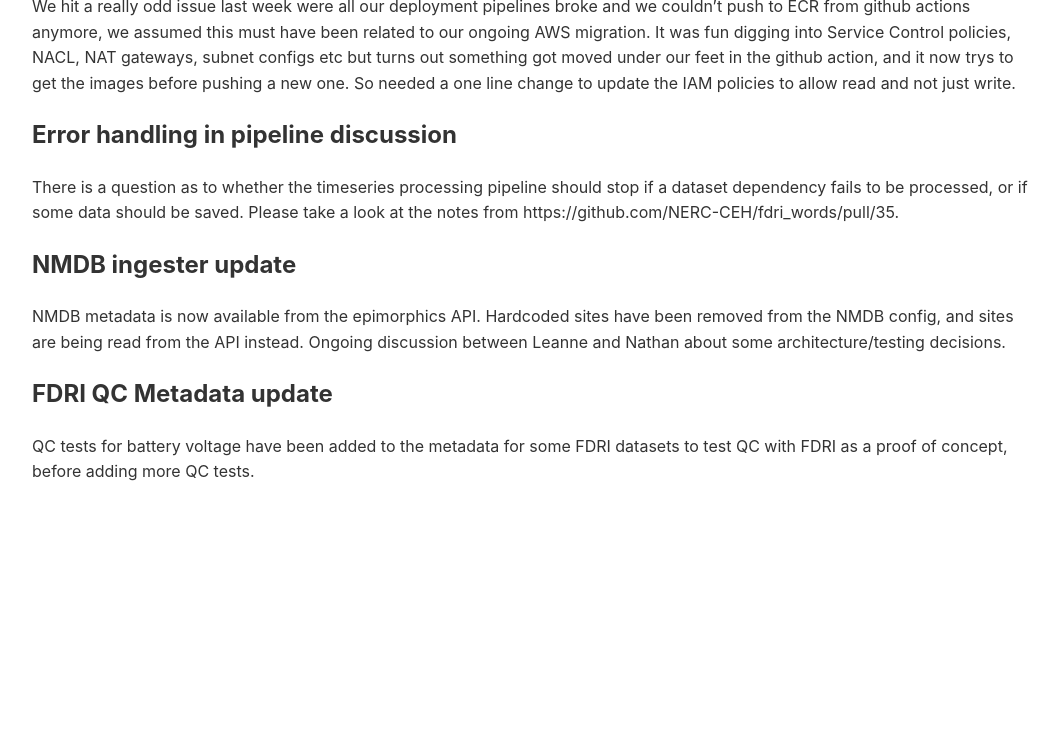
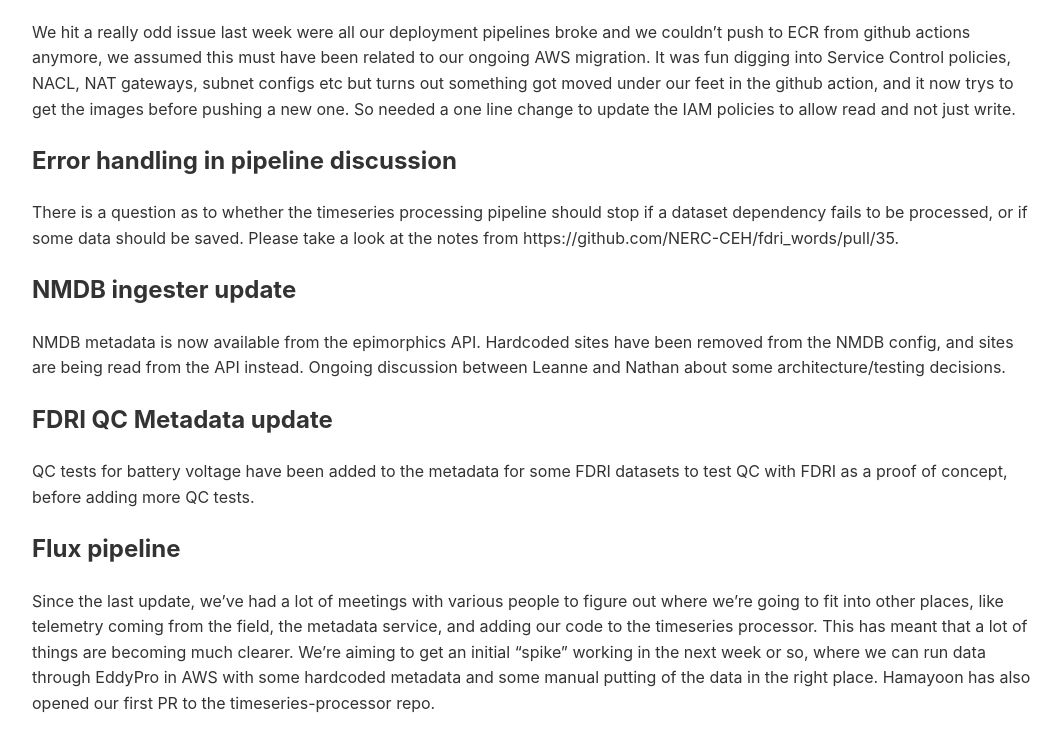
Before and after one commit to NERC-CEH/fdri_words, a Jekyll site: the page built from weeknotes/2026/08.md, in a window 1280 px wide and 900 px high, scrolled down 812 px, cut to the strip 168-900 px from the top of the window. Shown: the whole strip, without its empty margins (108-1169 px from the left). Built offline with Jekyll 4.4.1, drawn with Linux system fonts in a browser that asks for light colours; our own code applies the rules of GitHub Pages for plain Markdown files; before the commit the page ends 1481 px from its top, so only the background shows below that.

Commit message:
Add Flux section to weeknotes

```diff
--- a/weeknotes/2026/08.md
+++ b/weeknotes/2026/08.md
@@ -39,3 +39,8 @@
 ## FDRI QC Metadata update
 
 QC tests for battery voltage have been added to the metadata for some FDRI datasets to test QC with FDRI as a proof of concept, before adding more QC tests.
+
+
+## Flux pipeline
+
+Since the last update, we've had a lot of meetings with various people to figure out where we're going to fit into other places, like telemetry coming from the field, the metadata service, and adding our code to the timeseries processor.  This has meant that a lot of things are becoming much clearer.  We're aiming to get an initial "spike" working in the next week or so, where we can run data through EddyPro in AWS with some hardcoded metadata and some manual putting of the data in the right place.  Hamayoon has also opened our first PR to the timeseries-processor repo.
```
